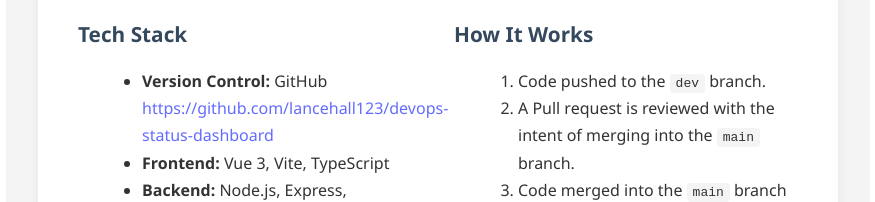
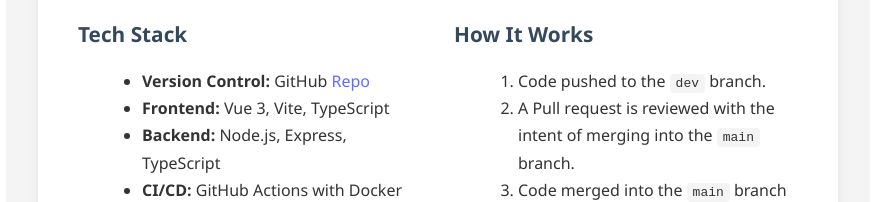
Before and after one commit to lancehall123/devops-status-dashboard, a Vue app in the folder frontend/: page / in a window 1280 px wide. Shown: the part 504-706 px from the top of the page, without its empty margins (202-1077 px from the left). Built offline with nearby package versions, Linux system fonts and the light colour scheme; no server answers.

Commit message:
Changing the repo link.

```diff
--- a/frontend/src/components/AppOverview.vue
+++ b/frontend/src/components/AppOverview.vue
@@ -4,7 +4,7 @@
       <div>
         <h2>Tech Stack</h2>
         <ul>
-          <li><strong>Version Control:</strong> GitHub <a href="https://github.com/lancehall123/devops-status-dashboard" target="_blank" rel="noopener">https://github.com/lancehall123/devops-status-dashboard</a></li>
+          <li><strong>Version Control:</strong> GitHub <a href="https://github.com/lancehall123/devops-status-dashboard" target="_blank" rel="noopener">Repo</a></li>
           <li><strong>Frontend:</strong> Vue 3, Vite, TypeScript</li>
           <li><strong>Backend:</strong> Node.js, Express, TypeScript</li>
           <li><strong>CI/CD:</strong> GitHub Actions with Docker builds</li>
```
